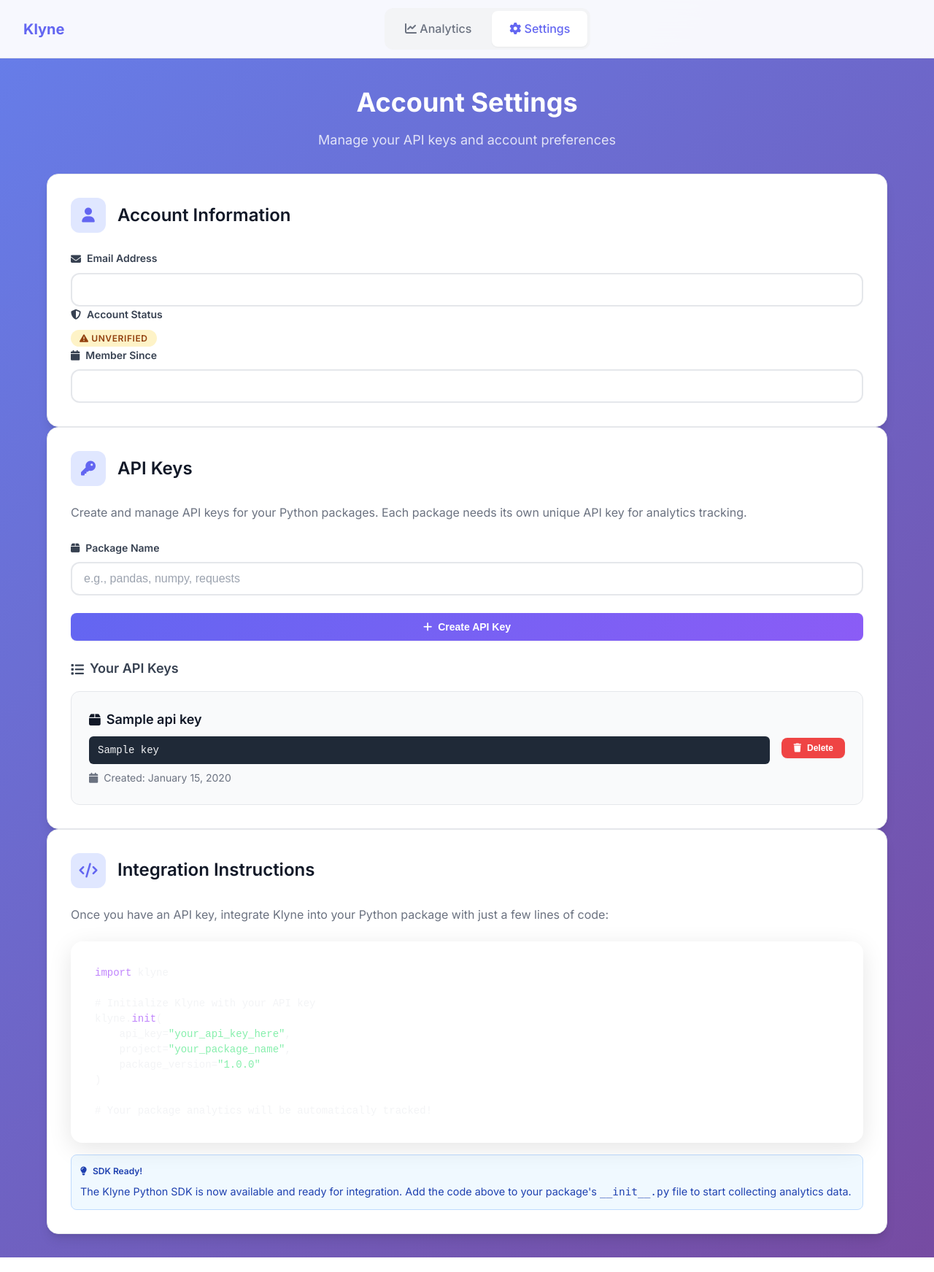
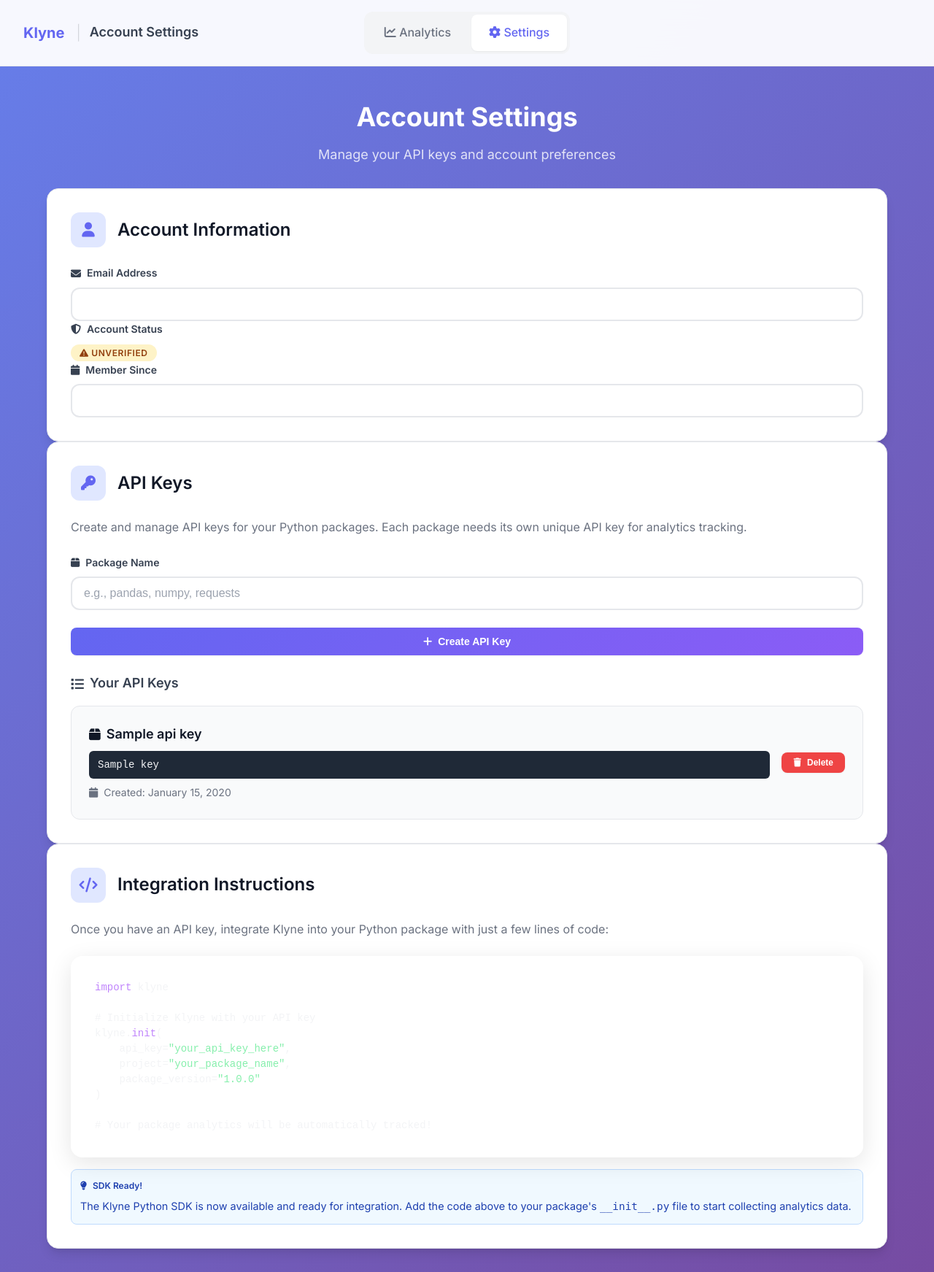
Before and after one commit to psincraian/klyne, a FastAPI app: template app/src/templates/dashboard.html in a window 1280 px wide. Shown: the whole page at 73% size. Run offline with FastAPI, Linux system fonts and the light colour scheme; the template is opened without the code that fills it: most values are stand-ins (such as "Sample title", 1, 10 or a date in 2020); parts of the project's set-up code (start-up, migrations or seed data) failed here and were passed over.

Commit message:
feat: enhance header component and analytics dashboard layout

```diff
--- a/app/src/static/css/components.css
+++ b/app/src/static/css/components.css
@@ -91,7 +91,7 @@
     min-height: 100vh;
     margin: 0;
     padding: 0;
-    padding-top: 80px; /* Account for fixed header */
+    padding-top: 100px; /* Account for fixed header */
 }
 
 /* Container */
@@ -129,7 +129,7 @@
     left: 0;
     right: 0;
     z-index: 100;
-    height: 80px; /* Fixed header height */
+    min-height: 80px; /* Minimum header height */
     display: flex;
     align-items: center;
 }
@@ -138,6 +138,12 @@
     display: flex;
     justify-content: space-between;
     align-items: center;
+}
+
+.header__brand {
+    display: flex;
+    align-items: center;
+    gap: var(--space-4);
 }
 
 .header__logo {
@@ -150,6 +156,50 @@
 
 .header__logo:hover {
     color: var(--color-primary-dark);
+}
+
+.header__page-title {
+    display: flex;
+    align-items: center;
+    gap: var(--space-3);
+}
+
+.header__separator {
+    color: var(--color-gray-300);
+    font-size: var(--font-size-xl);
+    font-weight: 300;
+}
+
+.header__page-title h1 {
+    font-size: var(--font-size-lg);
+    font-weight: 600;
+    color: var(--color-gray-700);
+    margin: 0;
+}
+
+.header__user-email {
+    color: var(--color-gray-600);
+    font-size: var(--font-size-sm);
+}
+
+/* Header with nav tabs layout adjustments */
+.header .header__nav:has(.header__nav-tabs) {
+    display: grid;
+    grid-template-columns: 1fr auto 1fr;
+    gap: var(--space-4);
+    align-items: center;
+}
+
+.header .header__nav:has(.header__nav-tabs) .header__brand {
+    justify-self: start;
+}
+
+.header .header__nav:has(.header__nav-tabs) .header__nav-tabs {
+    justify-self: center;
+}
+
+.header .header__nav:has(.header__nav-tabs) .header__nav-links {
+    justify-self: end;
 }
 
 .header__nav-links {
@@ -796,12 +846,28 @@
     }
 
     .app {
-        padding-top: 120px; /* More space for expanded mobile header */
+        padding-top: 140px; /* More space for expanded mobile header */
+    }
+
+    .header .header__nav:has(.header__nav-tabs) {
+        display: flex;
+        flex-direction: column;
+        gap: var(--space-4);
     }
 
     .header__nav {
         flex-direction: column;
         gap: var(--space-4);
+    }
+
+    .header__brand {
+        flex-direction: column;
+        text-align: center;
+        gap: var(--space-2);
+    }
+
+    .header__page-title {
+        justify-content: center;
     }
 
     .header__nav-links {
@@ -812,6 +878,7 @@
     .header__nav-tabs {
         width: 100%;
         justify-content: center;
+        margin: 0;
     }
 
     .hero__title {
@@ -843,7 +910,7 @@
 }
 
 @media (max-width: 480px) {
-    .header__user-info {
+    .header__user-email {
         display: none;
     }
 
--- a/app/src/templates/components/header.html
+++ b/app/src/templates/components/header.html
@@ -1,8 +1,24 @@
-{% macro header(logo_text="Klyne", nav_links=[], user=None, show_nav_tabs=False, active_tab=None) %}
-<header class="header">
+{% macro header(
+    logo_text="Klyne",
+    page_title=None,
+    nav_links=[],
+    user=None,
+    show_nav_tabs=False,
+    active_tab=None,
+    header_style="default"
+) %}
+<header class="header {{ 'header--analytics' if header_style == 'analytics' else 'header--default' }}">
     <div class="container">
         <nav class="header__nav">
-            <a href="/" class="header__logo">{{ logo_text }}</a>
+            <div class="header__brand">
+                <a href="/" class="header__logo">{{ logo_text }}</a>
+                {% if page_title %}
+                    <div class="header__page-title">
+                        <span class="header__separator">|</span>
+                        <h1>{{ page_title }}</h1>
+                    </div>
+                {% endif %}
+            </div>
 
             {% if show_nav_tabs %}
                 <div class="header__nav-tabs">
@@ -21,7 +37,7 @@
                         <div class="header__user-avatar">
                             {{ user.email[0].upper() }}
                         </div>
-                        <span>{{ user.email }}</span>
+                        <span class="header__user-email">{{ user.email }}</span>
                     </div>
                     {% if not show_nav_tabs %}
                         <a href="/dashboard" class="nav-link">
--- a/app/src/templates/dashboard.html
+++ b/app/src/templates/dashboard.html
@@ -9,6 +9,7 @@
 {% block content %}
 <div class="app">
     {{ header(
+        page_title="Account Settings",
         show_nav_tabs=True,
         active_tab="settings",
         user=user
```
Also changed, not shown: app/src/templates/analytics-dashboard.html (+10 -141 lines), app/src/templates/login.html (+6 -3 lines), app/src/templates/register.html (+6 -3 lines).
